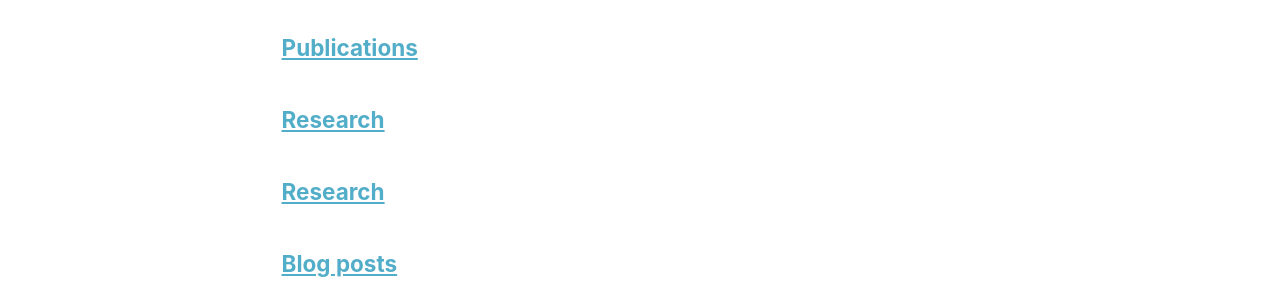
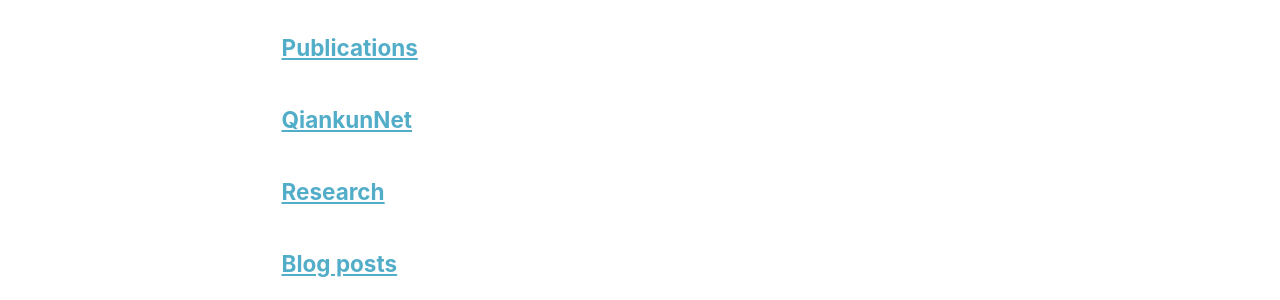
Before and after one commit to CrMomi91/CrMomi91.github.io, a Jekyll site: the page built from _pages/page-archive.html, in a window 1280 px wide and 900 px high, scrolled down 711 px. Shown: the part 154-454 px from the top of the window. Built offline with Jekyll 4.4.1, drawn with Linux system fonts in a browser that asks for light colours.

Commit message:
Update qiankunnet.html

```diff
--- a/_pages/qiankunnet.html
+++ b/_pages/qiankunnet.html
@@ -1,8 +1,7 @@
 ---
-layout: archive
-title: "Research"
+layout: page
+title: "QiankunNet"
 permalink: /qiankunnet/
-author_profile: true
 ---
 <!DOCTYPE html><html lang="zh"><head><meta http-equiv="Content-Security-Policy" content="default-src 'self' 'unsafe-inline' 'unsafe-eval' data: blob: https://cdnjs.cloudflare.com https://cdn.jsdelivr.net https://code.jquery.com https://unpkg.com https://d3js.org https://threejs.org https://cdn.plot.ly https://stackpath.bootstrapcdn.com https://maps.googleapis.com https://cdn.tailwindcss.com https://ajax.googleapis.com https://kit.fontawesome.com https://cdn.datatables.net https://maxcdn.bootstrapcdn.com https://code.highcharts.com https://tako-static-assets-production.s3.amazonaws.com https://www.youtube.com https://fonts.googleapis.com https://fonts.gstatic.com https://pfst.cf2.poecdn.net https://puc.poecdn.net https://i.imgur.com https://wikimedia.org https://*.icons8.com https://*.giphy.com https://picsum.photos https://images.unsplash.com; frame-src 'self' https://www.youtube.com https://trytako.com; child-src 'self'; manifest-src 'self'; worker-src 'self'; upgrade-insecure-requests; block-all-mixed-content;">
     <meta charset="UTF-8">
```
